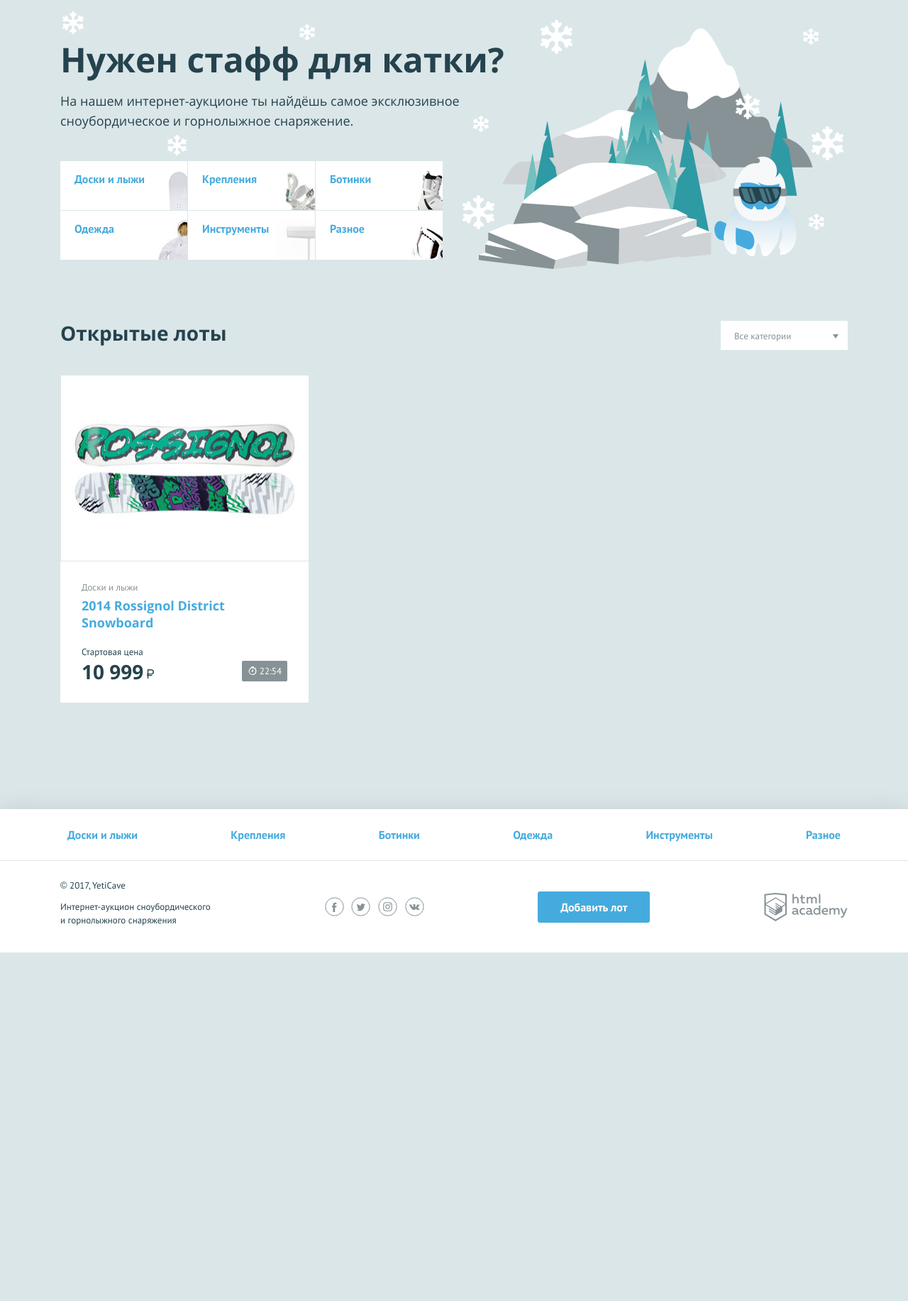
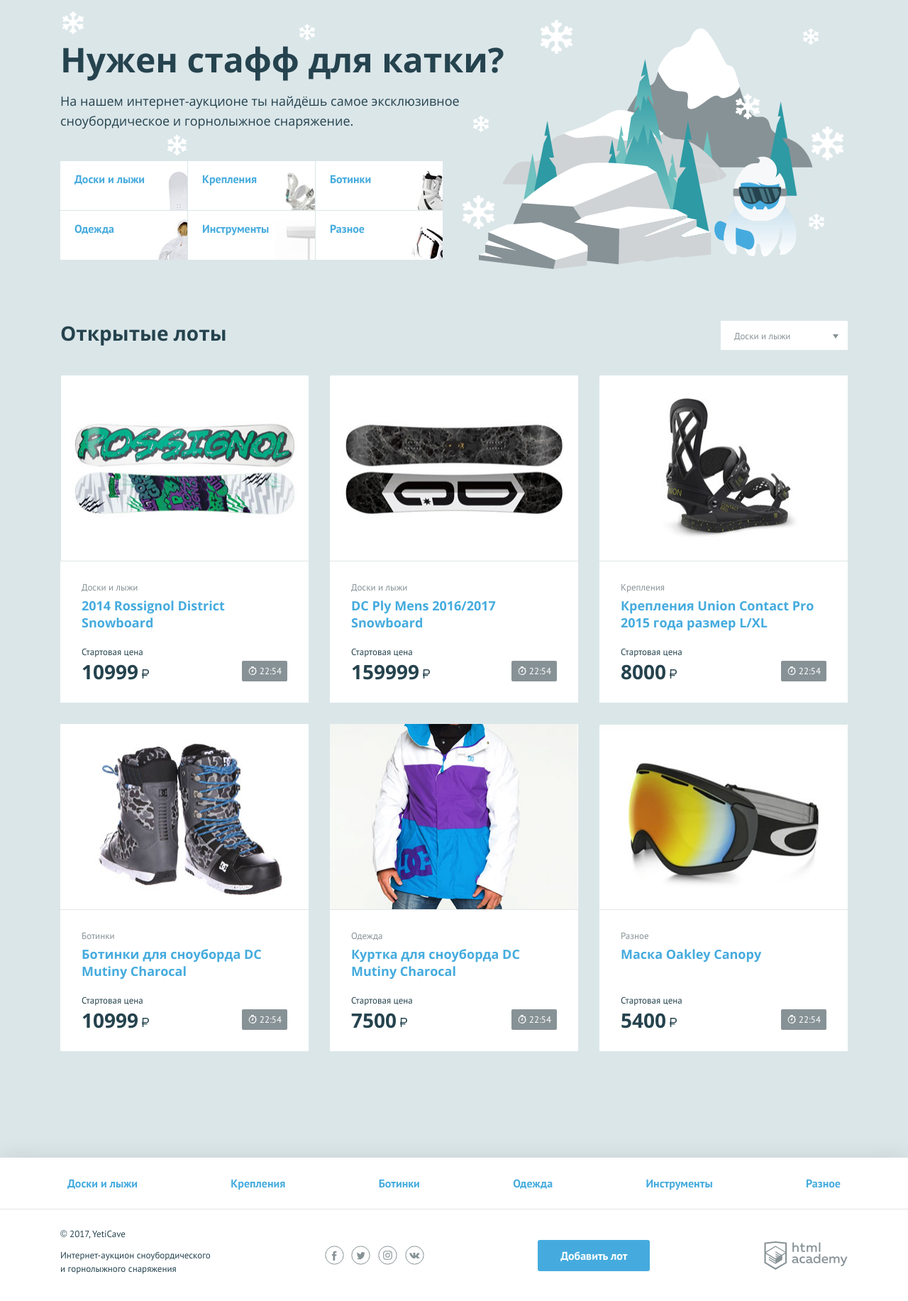
Before and after one commit to SharpFox/181305-yeticave, a PHP site: page / in a window 1280 px wide. Shown: the part 107-1940 px from the top of the page at 71% size. Before the commit the page ends 1449 px from the top, so only its background shows below. Run offline with PHP 8.4, Linux system fonts and the light colour scheme.

Commit message:
#8 Итерация по массивам module2-task1

```diff
--- a/index.php
+++ b/index.php
@@ -6,17 +6,51 @@
 
 // устанавливаем часовой пояс в Московское время
 date_default_timezone_set('Europe/Moscow');
+$lot_time_remaining = "00:00";
+$tomorrow = strtotime('tomorrow midnight');
+$now = strtotime('now');
+$lot_time_remaining = gmdate("H:i", ($tomorrow - $now));
 
-// записать в эту переменную оставшееся время в этом формате (ЧЧ:ММ)
-$lot_time_remaining = "00:00";
+$goodsCategory = ["Доски и лыжи","Крепления","Ботинки","Одежда","Инструменты","Разное"];
+$goodsContents = [
+    0 => [
+        'name' => "2014 Rossignol District Snowboard",
+        'category' => "Доски и лыжи",
+        'cost' => 10999,
+        'url' => "img/lot-1.jpg"
+    ],
+    1 => [
+        'name' => "DC Ply Mens 2016/2017 Snowboard",
+        'category' => "Доски и лыжи",
+        'cost' => 159999,
+        'url' => "img/lot-2.jpg"
+    ],
+    2 => [
+        'name' => "Крепления Union Contact Pro 2015 года размер L/XL",
+        'category' => "Крепления",
+        'cost' => 8000,
+        'url' => "img/lot-3.jpg"
+    ],
+    3 => [
+        'name' => "Ботинки для сноуборда DC Mutiny Charocal",
+        'category' => "Ботинки",
+        'cost' => 10999,
+        'url' => "img/lot-4.jpg"
+    ],
+    4 => [
+        'name' => "Куртка для сноуборда DC Mutiny Charocal",
+        'category' => "Одежда",
+        'cost' => 7500,
+        'url' => "img/lot-5.jpg"
+    ],
+    5 => [
+        'name' => "Маска Oakley Canopy",
+        'category' => "Разное",
+        'cost' => 5400,
+        'url' => "img/lot-6.jpg"
+    ]
+];
 
-// временная метка для полночи следующего дня
-$tomorrow = strtotime('tomorrow midnight');
-
-// временная метка для настоящего времени
-$now = strtotime('now');
-
-$lot_time_remaining = gmdate("H:i", ($tomorrow - $now));
 
 ?>
 <!DOCTYPE html>
@@ -92,27 +126,24 @@
         <div class="lots__header">
             <h2>Открытые лоты</h2>
             <select class="lots__select">
-                <option>Все категории</option>
-                <option>Доски и лыжи</option>
-                <option>Крепления</option>
-                <option>Ботинки</option>
-                <option>Одежда</option>
-                <option>Инструменты</option>
-                <option>Разное</option>
+                <?php foreach($goodsCategory as $value): ?>
+                    <option><?=$value;?></option>
+                <?php endforeach; ?>
             </select>
         </div>
         <ul class="lots__list">
+            <?php foreach ($goodsContents as $key => $value): ?>
             <li class="lots__item lot">
                 <div class="lot__image">
-                    <img src="img/lot-1.jpg" width="350" height="260" alt="Сноуборд">
+                    <img src=<?=$value['url']; ?> width="350" height="260" alt=<?=$value['category']; ?>>
                 </div>
                 <div class="lot__info">
-                    <span class="lot__category">Доски и лыжи</span>
-                    <h3 class="lot__title"><a class="text-link" href="lot.html">2014 Rossignol District Snowboard</a></h3>
+                    <span class="lot__category"><?=$value['category']; ?></span>
+                    <h3 class="lot__title"><a class="text-link" href="lot.html"><?=$value['name']; ?></a></h3>
                     <div class="lot__state">
                         <div class="lot__rate">
                             <span class="lot__amount">Стартовая цена</span>
-                            <span class="lot__cost">10 999<b class="rub">р</b></span>
+                            <span class="lot__cost"><?=$value['cost']; ?><b class="rub">р</b></span>
                         </div>
                         <div class="lot__timer timer">
                             <?=$lot_time_remaining;?>
@@ -120,6 +151,7 @@
                     </div>
                 </div>
             </li>
+            <?php endforeach; ?>
         </ul>
     </section>
 </main>
```
